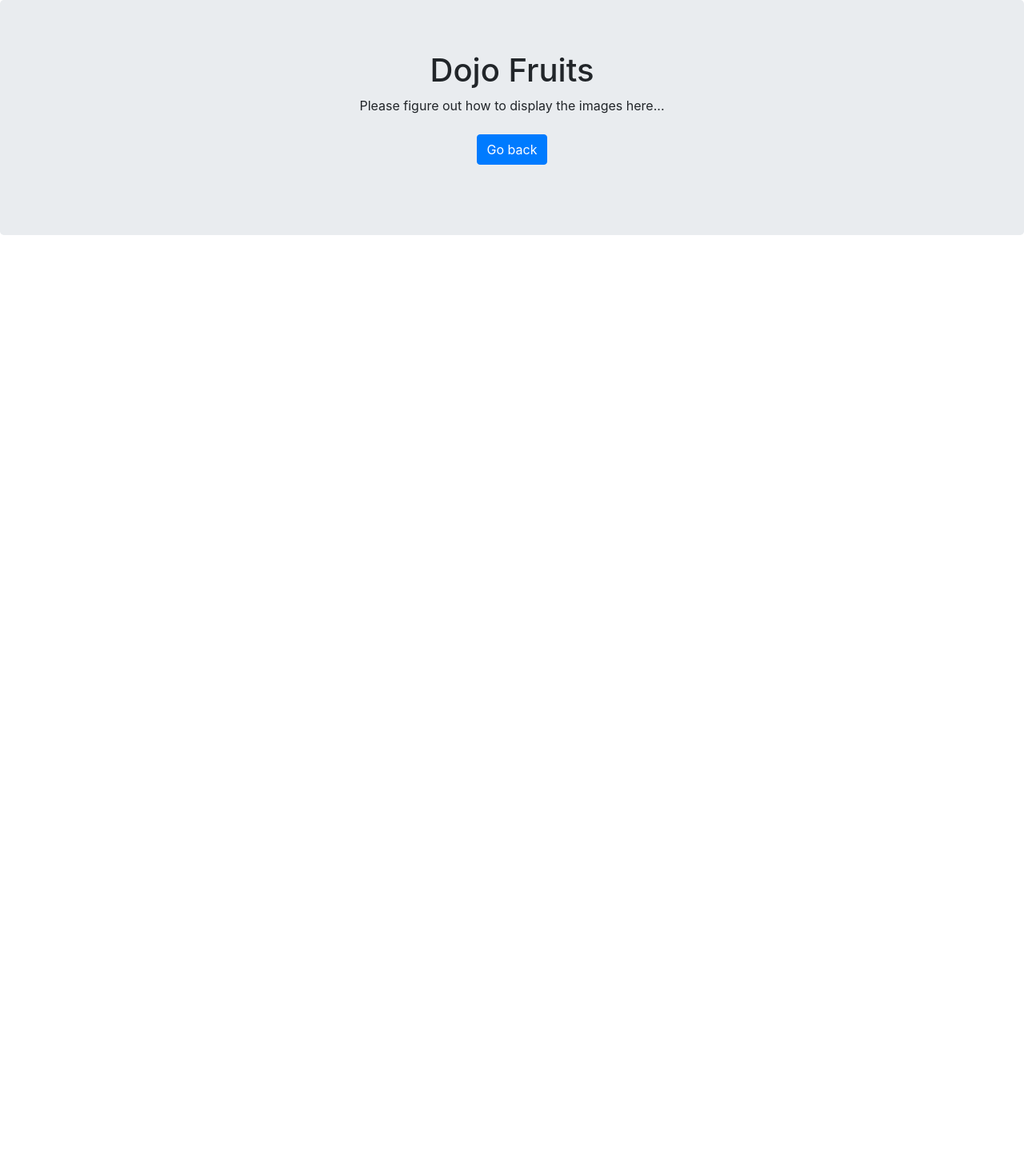
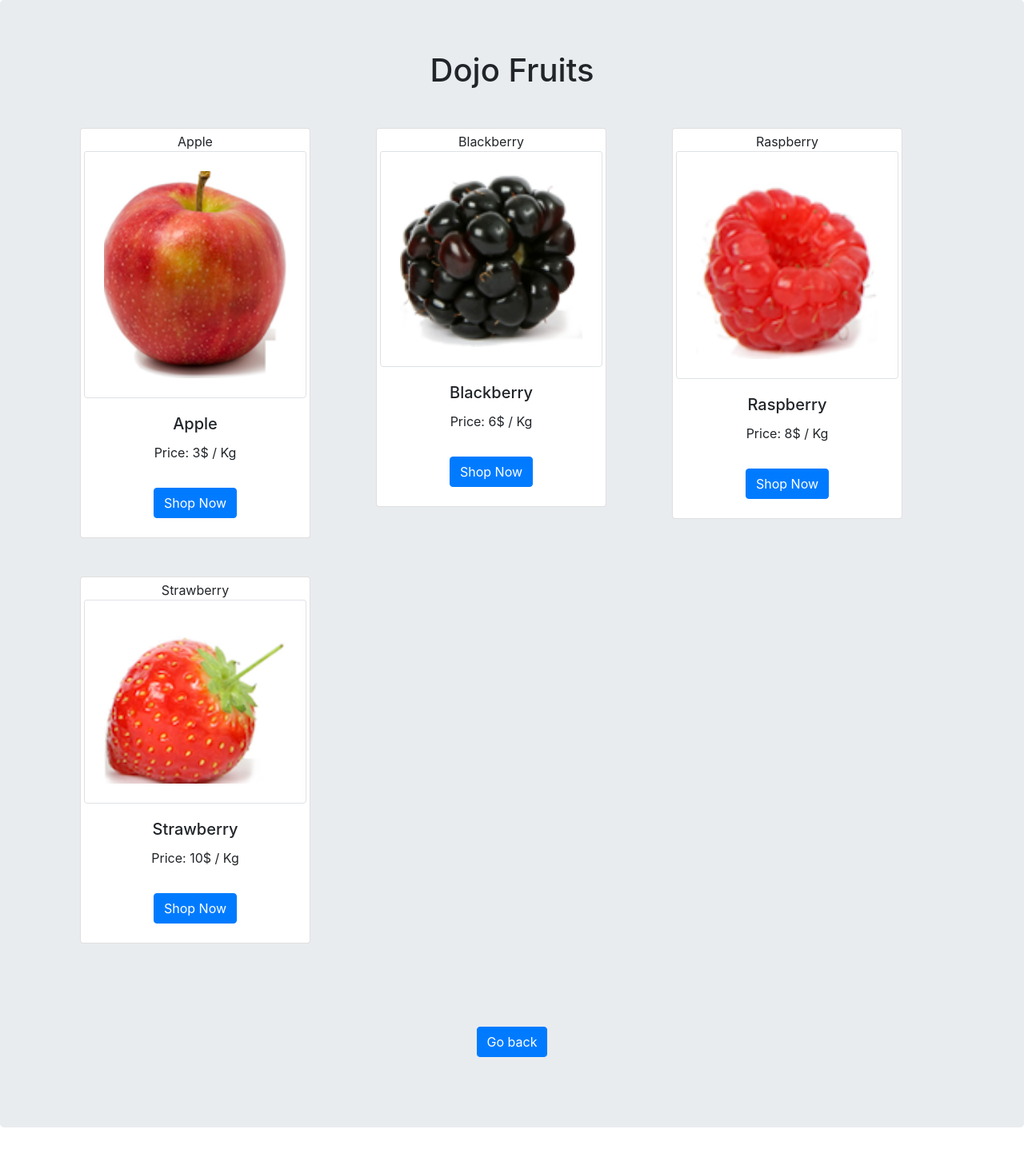
Before and after one commit to BaraaJayousi/python_stack, a Flask app: page /fruits in a window 1280 px wide. Shown: the part 56-1498 px from the top of the page at 80% size. Before the commit the page ends 350 px from the top, so only its background shows below. Run offline with Flask 3, Linux system fonts and the light colour scheme; some libraries are stand-ins or nearby versions.

Commit message:
finished dojo_fruite_sture assignemt

```diff
--- a/flask/flask_fundamentals/dojo_fruit_store/server.py
+++ b/flask/flask_fundamentals/dojo_fruit_store/server.py
@@ -1,4 +1,5 @@
 from flask import Flask, render_template, request, redirect
+from time import localtime, strftime
 app = Flask(__name__)
 
 @app.route('/')
@@ -7,12 +8,21 @@ def index():
 
 @app.route('/checkout', methods=['POST'])
 def checkout():
+    current_time = strftime("%d %b %Y %I:%M:%S %p", localtime())
+    order_qunatity = int(request.form['raspberry']) + int(request.form['strawberry']) + int(request.form['apple'])
+    print(order_qunatity)
     print(request.form)
-    return render_template("checkout.html")
+    print(current_time)
+    return render_template("checkout.html",order=request.form, time=current_time, order_qty= order_qunatity)
 
 @app.route('/fruits')
 def fruits():
-    return render_template("fruits.html")
+    store_furits = [{'name':'Apple', 'price':'3', 'unit':'Kg'},
+                    {'name':'Blackberry', 'price':'6', 'unit':'Kg'},
+                    {'name':'Raspberry', 'price':'8', 'unit':'Kg'},
+                    {'name':'Strawberry', 'price':'10', 'unit':'Kg'}
+                    ]
+    return render_template("fruits.html", fruits=store_furits)
 
 if __name__=="__main__":
     app.run(debug=True)
--- a/flask/flask_fundamentals/dojo_fruit_store/templates/fruits.html
+++ b/flask/flask_fundamentals/dojo_fruit_store/templates/fruits.html
@@ -8,7 +8,7 @@
     <header>
         <div class="navbar navbar-dark bg-dark box-shadow">
             <div class="container d-flex justify-content-between">
-            <a href="#" class="navbar-brand d-flex align-items-center">
+            <a href="/" class="navbar-brand d-flex align-items-center">
                 <svg xmlns="http://www.w3.org/2000/svg" width="20" height="20" viewBox="0 0 24 24" fill="none" stroke="currentColor" stroke-width="2" stroke-linecap="round" stroke-linejoin="round" class="mr-2"><path d="M23 19a2 2 0 0 1-2 2H3a2 2 0 0 1-2-2V8a2 2 0 0 1 2-2h4l2-3h6l2 3h4a2 2 0 0 1 2 2z"></path><circle cx="12" cy="13" r="4"></circle></svg>
                 <strong>Dojo Fruit Store</strong>
             </a>
@@ -18,21 +18,33 @@
             </div>
         </div>
     </header>
-
         <main role="main">
-
             <section class="jumbotron text-center">
             <div class="container">
                 <h1 class="jumbotron-heading">Dojo Fruits</h1>
-            <p>Please figure out how to display the images here...</p>
+                <div class="container my-5">
+                    <div class="row row-cols-1 g-1">
+                        {%for fruit in fruits%}
+                                <div class="col mb-5">
+                                    <div class="card p-1" style="width: 18rem;">
+                                        {{fruit['name']}}
+                                        <img src="{{url_for('static',filename='img/'+ fruit['name'] +'.png')}}" class="card-img-top img-thumbnail p-4" alt="{{fruit['name']}}" >
+                                        <div class="card-body">
+                                            <h5 class="card-title">{{fruit['name']}}</h5>
+                                            <p>Price: {{fruit['price']}}$ / Kg</p>
+                                            <a href="/#buy" class="btn btn-primary mt-3">Shop Now</a>
+                                        </div>
+                                    </div>
+                                </div>
+                        {%endfor%}
+                    </div>
+                </div>
 
                 <p>
                 <a href="/" class="btn btn-primary my-2">Go back</a>
                 </p>
             </div>
             </section>
-
         </main>
-
 </body>
 </html>
```
Also changed, not shown: _python/OOP/bank_account.py (+6 -4 lines), _python/python_fundamentals/functions_intermediate2.py (+11 -10 lines), flask/flask_fundamentals/dojo_fruit_store/templates/checkout.html (+8 -15 lines), flask/flask_fundamentals/dojo_fruit_store/templates/index.html (+1 -7 lines). Lines whose indentation alone changed are shown as unchanged.
